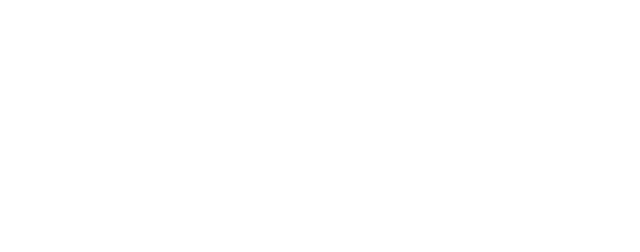
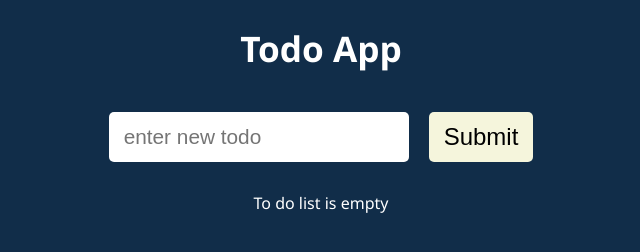
Before and after one commit to Daniil861/todo, a plain HTML site: page index.html in a window 1280 px wide. Shown: the whole page, without its empty margins (319-959 px from the left). Drawn offline with Linux system fonts and the light colour scheme; the site is published under a folder, as on GitHub Pages, so addresses that start at the root find nothing.

Commit message:
Update index.html

```diff
--- a/index.html
+++ b/index.html
@@ -1 +1 @@
-<!doctype html><html lang="en"><head><meta charset="utf-8"/><meta name="viewport" content="width=device-width,initial-scale=1"/><link rel="apple-touch-icon" sizes="180x180" href="/favicon/apple-touch-icon.png"><link rel="icon" type="image/png" sizes="32x32" href="/favicon/favicon-32x32.png"><link rel="icon" type="image/png" sizes="16x16" href="/favicon/favicon-16x16.png"><link rel="manifest" href="/favicon/site.webmanifest.json"><title>React App</title><script defer="defer" src="/static/js/main.f3bfe05e.js"></script><link href="/static/css/main.3405eebf.css" rel="stylesheet"></head><body><div id="root"></div></body></html>
+<!doctype html><html lang="en"><head><meta charset="utf-8"/><meta name="viewport" content="width=device-width,initial-scale=1"/><link rel="apple-touch-icon" sizes="180x180" href="./favicon/apple-touch-icon.png"><link rel="icon" type="image/png" sizes="32x32" href="./favicon/favicon-32x32.png"><link rel="icon" type="image/png" sizes="16x16" href="./favicon/favicon-16x16.png"><link rel="manifest" href="./favicon/site.webmanifest.json"><title>React App</title><script defer="defer" src="./static/js/main.f3bfe05e.js"></script><link href="./static/css/main.3405eebf.css" rel="stylesheet"></head><body><div id="root"></div></body></html>
```
